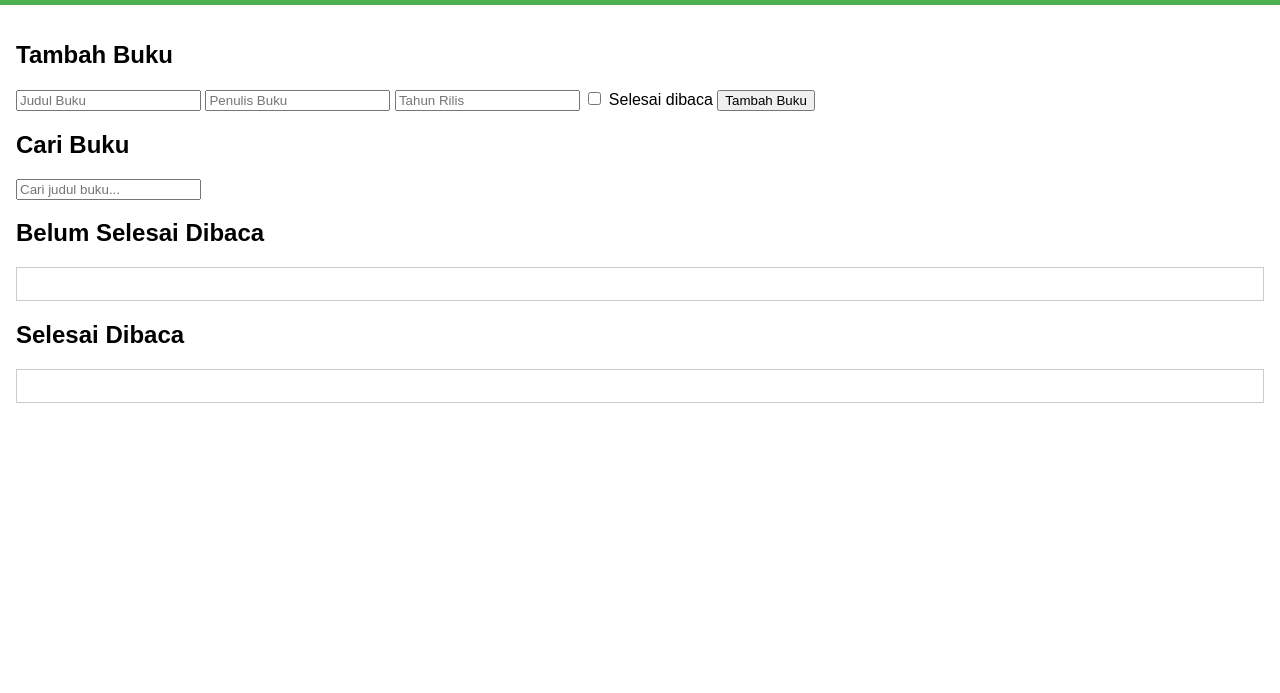
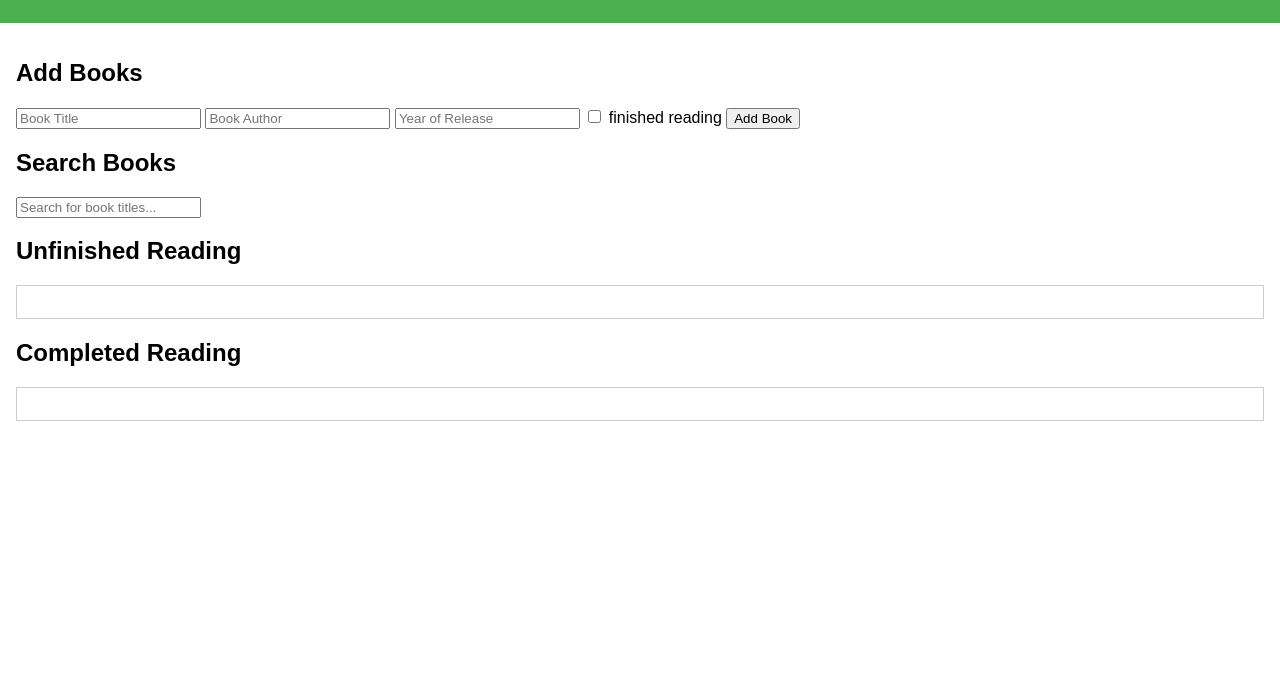
Before and after one commit to Fathan-Akbar-Nur-Habibi/BookShelfApp, a plain HTML site: page Bookshelf App/index.html in a window 1280 px wide. Shown: the part 107-800 px from the top of the page. Drawn offline with Linux system fonts and the light colour scheme.

Commit message:
Update index.html

```diff
--- a/Bookshelf App/index.html
+++ b/Bookshelf App/index.html
@@ -1,3 +1,5 @@
+index html
+
 <!DOCTYPE html>
 <html lang="en">
 <head>
@@ -12,26 +14,26 @@
     </header>
     <main>
         <section id="inputSection">
-            <h2>Tambah Buku</h2>
+            <h2>Add Books</h2>
             <form id="bookForm">
-                <input type="text" id="title" placeholder="Judul Buku" required>
-                <input type="text" id="author" placeholder="Penulis Buku" required>
-                <input type="number" id="year" placeholder="Tahun Rilis" required>
+                <input type="text" id="title" placeholder="Book Title" required>
+                <input type="text" id="author" placeholder="Book Author" required>
+                <input type="number" id="year" placeholder="Year of Release" required>
                 <label>
                     <input type="checkbox" id="isComplete">
-                    Selesai dibaca
+                    finished reading
                 </label>
-                <button type="submit">Tambah Buku</button>
+                <button type="submit">Add Book</button>
             </form>
         </section>
         <section id="searchSection">
-            <h2>Cari Buku</h2>
-            <input type="text" id="searchInput" placeholder="Cari judul buku...">
+            <h2>Search Books</h2>
+            <input type="text" id="searchInput" placeholder="Search for book titles...">
         </section>
         <section id="booksSection">
-            <h2>Belum Selesai Dibaca</h2>
+            <h2>Unfinished Reading</h2>
             <div id="incompleteBookshelfList" class="bookshelf"></div>
-            <h2>Selesai Dibaca</h2>
+            <h2>Completed Reading</h2>
             <div id="completeBookshelfList" class="bookshelf"></div>
         </section>
     </main>
```
